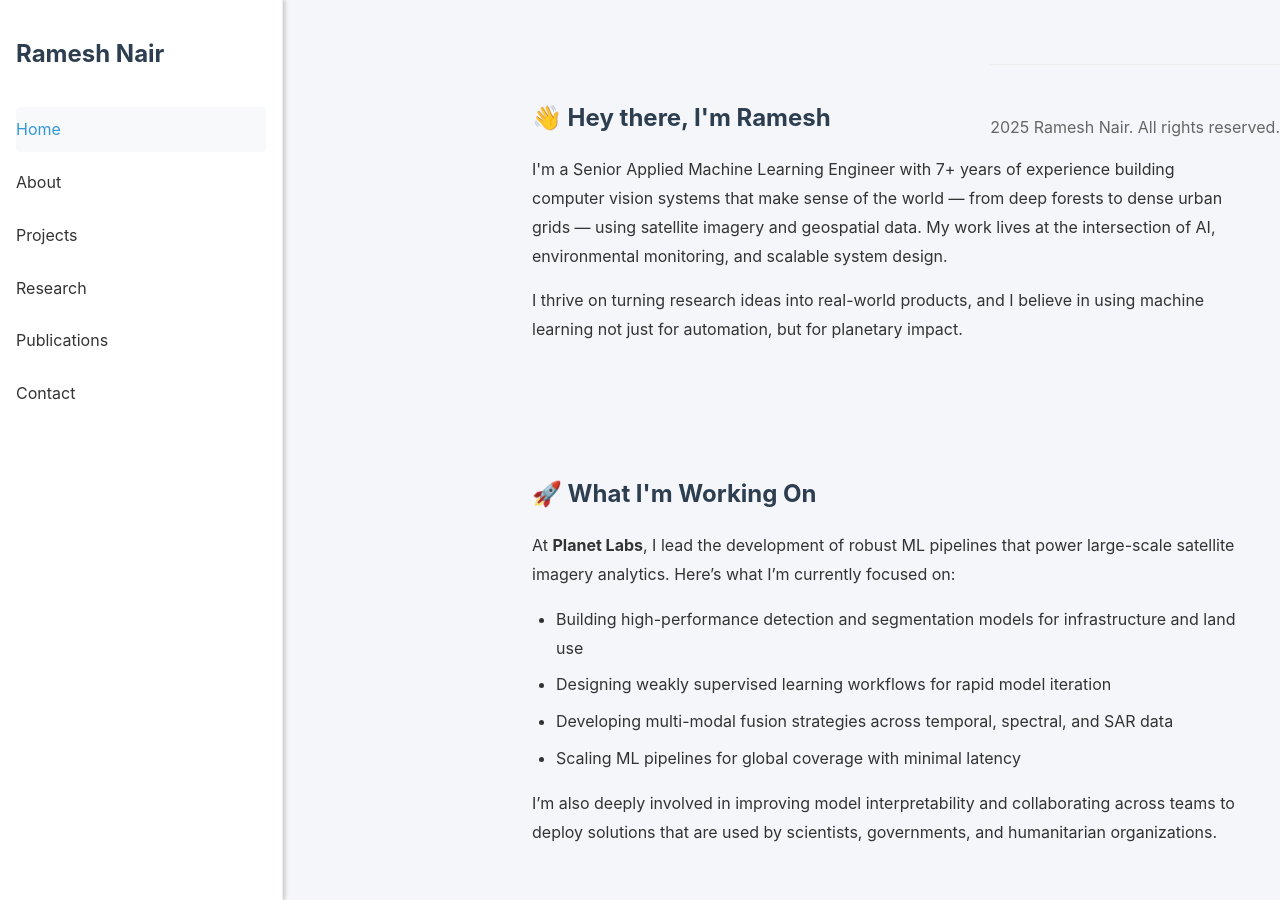
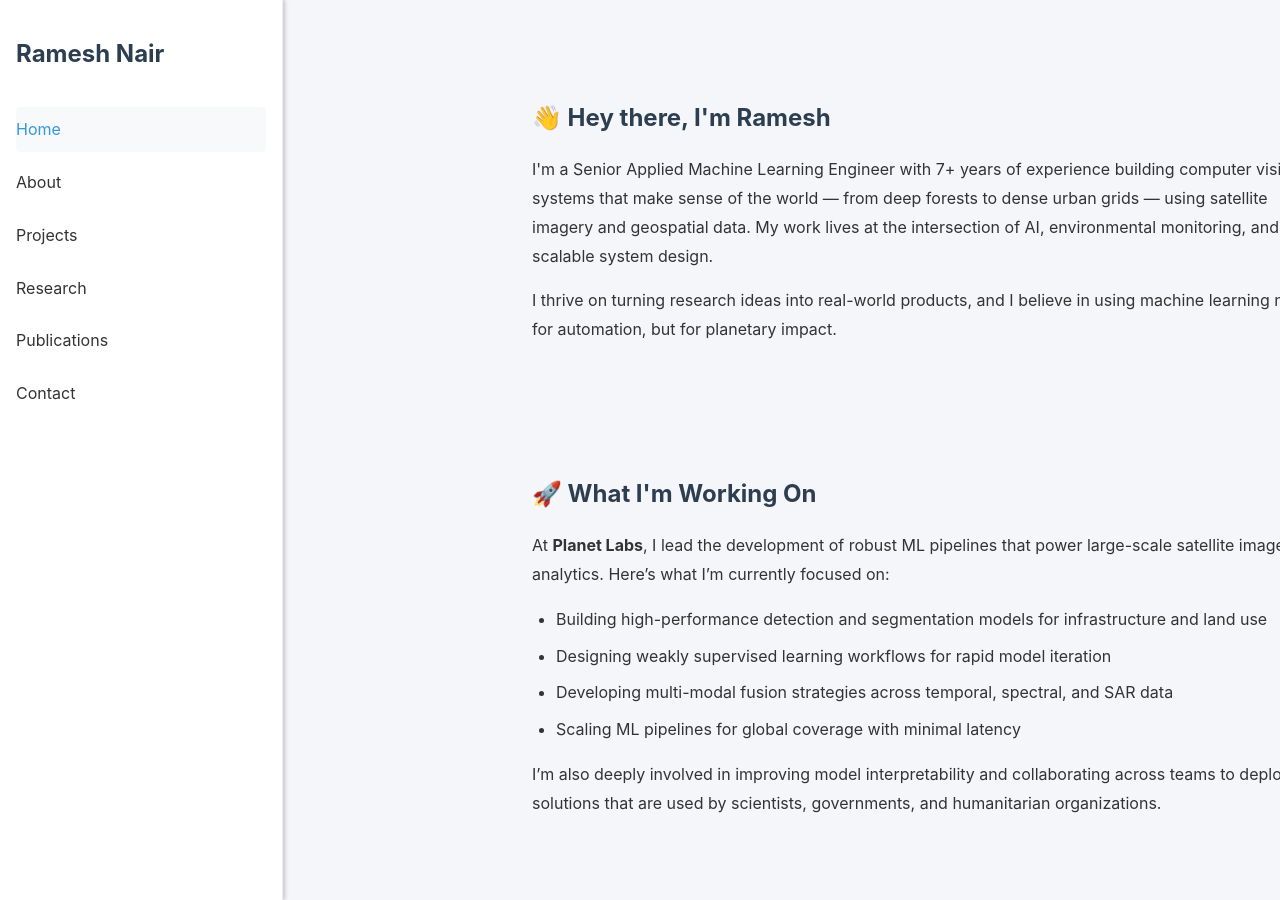
Before and after one commit to rameshnair007/rameshnair007.github.io, a Jekyll site: the page built from index.html, in a window 1280 px wide and 900 px high. Built offline with Jekyll 4.4.1, drawn with Linux system fonts in a browser that asks for light colours.

Commit message:
Remove footer and improve layout spacing

```diff
--- a/_layouts/default.html
+++ b/_layouts/default.html
@@ -29,8 +29,6 @@
       {{ content }}
     </div>
 
-    <footer>
-      <p>{{ 'now' | date: "%Y" }} {{ site.title | escape }}. All rights reserved.</p>
-    </footer>
+
   </body>
 </html>
--- a/assets/css/style.css
+++ b/assets/css/style.css
@@ -72,7 +72,7 @@
   margin: 0;
   padding: 0;
   display: flex;
-  min-height: 100vh;
+  flex-direction: column;
 }
 
 /* Left navigation panel */
@@ -130,6 +130,42 @@
   padding: 2rem 1rem;
   max-width: 800px;
   width: 100%;
+  min-height: 100vh;
+  padding-bottom: 4rem;
+}
+
+/* Sections */
+.section {
+  margin-bottom: 3rem;
+}
+
+.section:last-child {
+  margin-bottom: 0;
+}
+
+/* Content padding for mobile */
+@media (max-width: 768px) {
+  body {
+    display: block;
+  }
+
+  .nav-panel {
+    position: relative;
+    width: 100%;
+    border-right: none;
+    box-shadow: none;
+    margin-bottom: 2rem;
+  }
+
+  .main-content {
+    margin-left: 0;
+    padding: 1rem;
+    min-height: auto;
+  }
+
+  .section {
+    margin-bottom: 2rem;
+  }
 }
 
 h1, h2, h3 {
```
